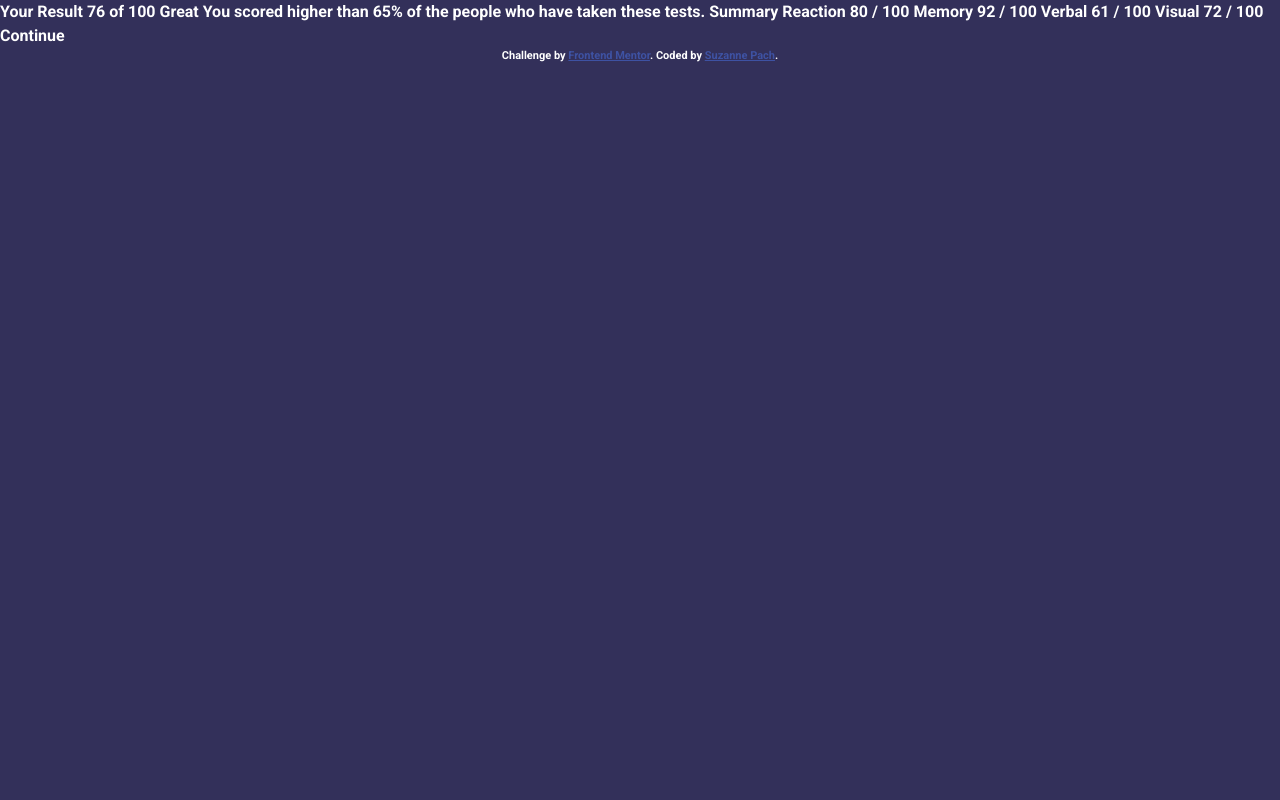
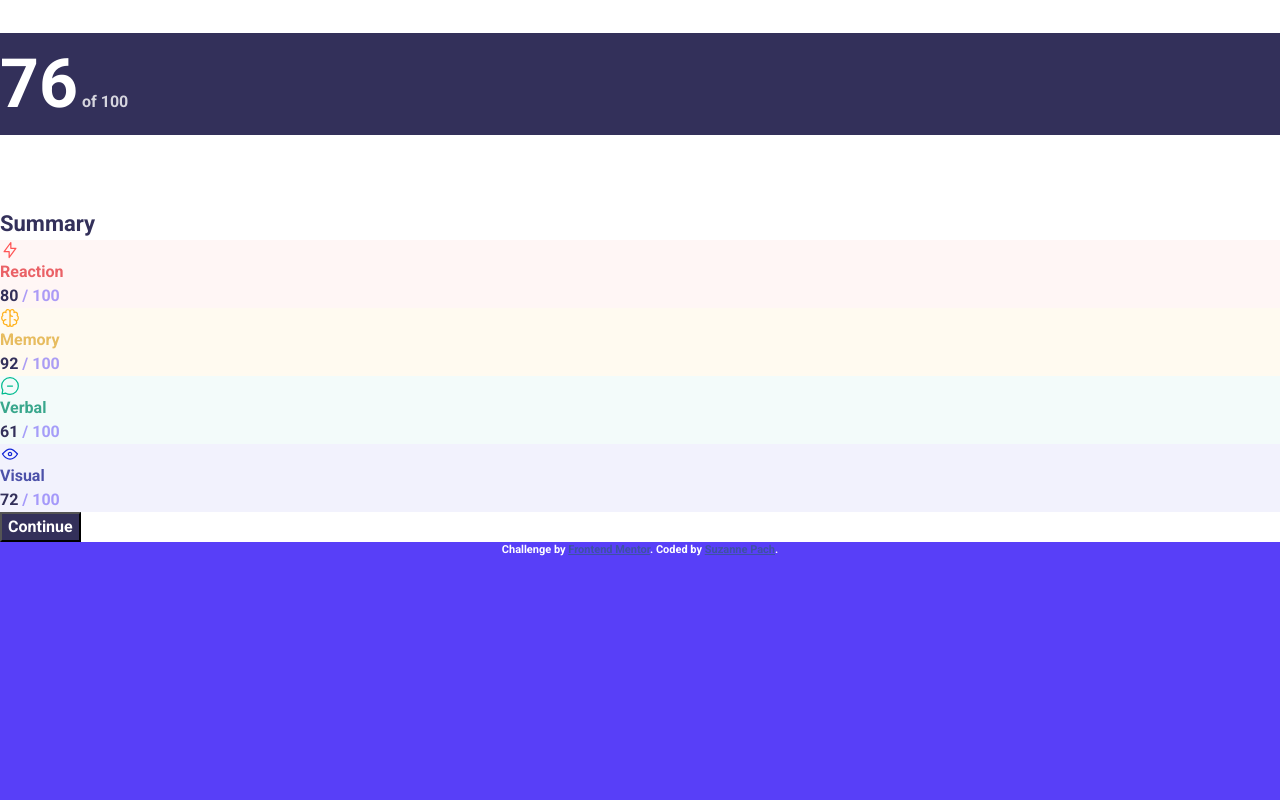
Before and after one commit to suzannepach/results-summary-component, a plain HTML site: page index.html in a window 1280 px wide. Drawn offline with Linux system fonts and the light colour scheme; a web font is replaced by a local one.

Commit message:
Added utility classes to HTML

```diff
--- a/index.css
+++ b/index.css
@@ -4,8 +4,8 @@
 
 :root {
     /* Colors */
-    --clr-bg-dark: 248 93% 61%;
-    --clr-dark: 244 30% 27%;
+    --clr-dark: 248 93% 61%;
+    --clr-extra-dark: 244 30% 27%;
     --clr-white: 0 0% 100%;
     --clr-accent1-dark: 358 77% 65%;
     --clr-accent1-light: 6 100% 98%;
@@ -24,6 +24,11 @@
 
     /* font-families */
     --ff-sans-normal: "Roboto", sans-serif;
+
+    /* Border-radius */
+    --radius-small: 10%;
+    --radius-medium: 30%;
+    --radius-large: 50%;
 }
 
 @media (min-width: 45em) {
@@ -138,14 +143,15 @@ select {
 
 /* colors */
 
-.bg-dark { background-color: hsl( var(--clr-bg-dark) );}
+.bg-dark { background-color: hsl( var(--clr-dark) );}
+.bg-extra-dark { background-color: hsl( var(--clr-extra-dark) );}
 .bg-white { background-color: hsl( var(--clr-white) );}
 .bg-accent1 { background-color: hsl( var(--clr-accent1-light) ); }
 .bg-accent2 { background-color: hsl( var(--clr-accent2-light) ); }
 .bg-accent3 { background-color: hsl( var(--clr-accent3-light) ); }
 .bg-accent4 { background-color: hsl( var(--clr-accent4-light) ); }
 
-.text-dark { color: hsl( var(--clr-dark) );}
+.text-dark { color: hsl( var(--clr-extra-dark) );}
 .text-white { color: hsl( var(--clr-white) );}
 .text-dark-transparent { color: hsl( var(--clr-dark) / .50 );}
 .text-white-transparent { color: hsl( var(--clr-white) / .80 );}
@@ -162,6 +168,12 @@ select {
 .fs-700 { font-size: var(--fs-700); }
 .fs-600 { font-size: var(--fs-600); }
 .fs-500 { font-size: var(--fs-500); }
+
+/* Shapes */
+
+.border-radius-small { border-radius: var(radius-small); }
+.border-radius-medium { border-radius: var(radius-medium); }
+.border-radius-large { border-radius: var(radius-large); }
 
 /* ------------------------------------------ */
 /*  Components                                */
--- a/index.html
+++ b/index.html
@@ -23,30 +23,57 @@
     .attribution a { color: hsl(228, 45%, 44%); }
   </style>
 </head>
+
 <body>
-
-  Your Result
-  76
-  of 100
-
-  Great
-  You scored higher than 65% of the people who have taken these tests.
-
-  Summary
-
-  Reaction
-  80 / 100
-
-  Memory
-  92 / 100
-
-  Verbal
-  61 / 100
-
-  Visual
-  72 / 100
-
-  Continue
+  <main class="bg-white">
+    <div id="result-area bg-dark">
+      <h2 class="text-white-transparent fs-600">Your Result</h2>
+      <div class="circle bg-extra-dark border-radius-large">
+        <p class="text-white-transparent fs-500"><span class="text-white fs-800">76</span>
+          of 100</p>
+      </div>
+      <h3 class="text-white fs-700">Great</h3>
+      <p class="text-white-transparent fs-500">You scored higher than 65% of the people who have taken these tests.</p>
+    </div>
+    <div id="summary-area bg-white">
+      <h2 class="text-dark fs-600">Summary</h2>
+      <div id="summary">
+        <div id="reaction" class="border-radius-small summary-topic bg-accent1">
+          <picture id="image-reaction" aria-hidden="true">
+            <source srcset="assets/images/icon-reaction.svg" type="image/svg">
+            <img src="assets/images/icon-reaction.svg" alt="icon reaction">
+          </picture>
+          <h3 class="fs-500 text-accent1">Reaction</h3>
+          <p class="fs-500 text-dark-transparent"><span class="text-dark">80</span> / 100</p>
+        </div>
+        <div id="memory" class="border-radius-small summary-topic bg-accent2">
+          <picture id="image-memory" aria-hidden="true">
+            <source srcset="assets/images/icon-memory.svg" type="image/svg">
+            <img src="assets/images/icon-memory.svg" alt="icon memory">
+          </picture>
+          <h3 class="fs-500 text-accent2">Memory</h3>
+          <p class="fs-500 text-dark-transparent"><span class="text-dark">92</span> / 100</p>
+        </div>
+        <div id="verbal" class="border-radius-small summary-topic bg-accent3">
+          <picture id="image-verbal" aria-hidden="true">
+            <source srcset="assets/images/icon-verbal.svg" type="image/svg">
+            <img src="assets/images/icon-verbal.svg" alt="icon verbal">
+          </picture>
+          <h3 class="fs-500 text-accent3">Verbal</h3>
+          <p class="fs-500 text-dark-transparent"><span class="text-dark">61</span> / 100</p>
+        </div>
+        <div id="visual" class="border-radius-small summary-topic bg-accent4">
+          <picture id="image-visual" aria-hidden="true">
+            <source srcset="assets/images/icon-visual.svg" type="image/svg">
+            <img src="assets/images/icon-visual.svg" alt="icon visual">
+          </picture>
+          <h3 class="fs-500 text-accent4">Visual</h3>
+          <p class="fs-500 text-dark-transparent"><span class="text-dark">72</span> / 100</p>
+        </div>
+      </div>
+      <button class="border-radius-medium bg-extra-dark text-white">Continue</button>
+    </div>
+  </main>
 
   <div class="attribution">
     Challenge by <a href="https://www.frontendmentor.io?ref=challenge" target="_blank">Frontend Mentor</a>.
```
